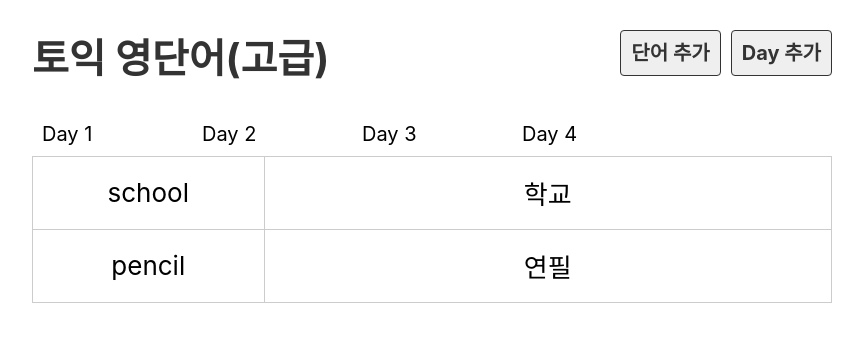
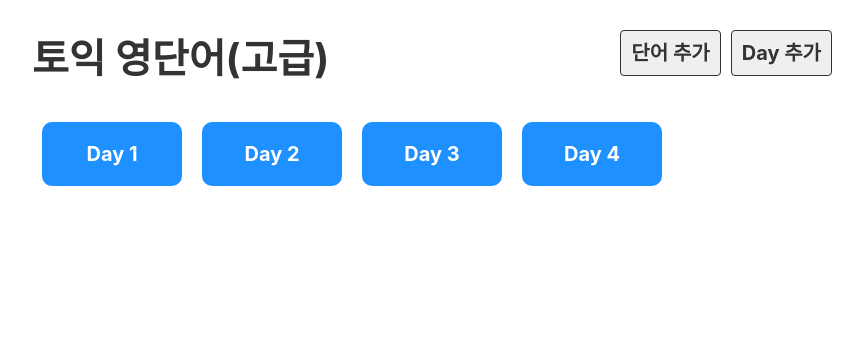
Before and after one commit to NBguys/react, a JavaScript app: page / in a window 1280 px wide. Shown: the top 342 px of the page, without its empty margins (208-1071 px from the left). Built offline with nearby package versions, Linux system fonts and the light colour scheme; the HTML template or start-up script is replaced by a standard one.

Commit message:
React JS #11

```diff
--- a/package.json
+++ b/package.json
@@ -8,6 +8,7 @@
     "@testing-library/user-event": "^13.5.0",
     "react": "^18.2.0",
     "react-dom": "^18.2.0",
+    "react-router-dom": "^6.21.3",
     "react-scripts": "5.0.1",
     "web-vitals": "^2.1.4"
   },
--- a/src/App.js
+++ b/src/App.js
@@ -1,14 +1,21 @@
 import Header from "./commponent/Header";
 import DayList from "./commponent/DayList";
 import Day from "./commponent/Day";
+import { BrowserRouter, Route, Routes } from "react-router-dom";
+import Emptypage from "./commponent/EmptyPage";
 
 function App() {
   return (
-    <div className='App'>
-      <Header />
-      <DayList />
-      <Day />
-    </div >
+    <BrowserRouter>
+      <div className='App'>
+        <Header />
+        <Routes>
+          <Route path="/" element={<DayList/>} />
+          <Route path="/day/:day" element={<Day/>} />
+          <Route path="*" element={<Emptypage/>} />
+        </Routes>
+      </div>
+    </BrowserRouter>
   );
 }
 
--- a/src/commponent/Day.js
+++ b/src/commponent/Day.js
@@ -1,11 +1,10 @@
 import Dummy from "../db/data.json";
+import { useParams } from "react-router-dom";
 
 export default function Day() {
 
-    const day = 1;
-    const wordList = Dummy.words.filter((word) => word.day === day);
-
-    console.log(wordList);
+    const day = useParams().day;
+    const wordList = Dummy.words.filter((word) => word.day === Number(day));
 
     return (
         <table>
--- a/src/commponent/DayList.js
+++ b/src/commponent/DayList.js
@@ -1,11 +1,12 @@
 import dummy from "../db/data.json"
+import { Link } from "react-router-dom";
 
 export default function DayList() {
     return (
         <ul className="list_day">
             {dummy.days.map(day => (
                 <li key={day.id}>
-                    Day {day.day}
+                    <Link to={`/day/${day.day}`}> Day {day.day} </Link>
                 </li>
             ))}
 
--- /dev/null
+++ b/src/commponent/EmptyPage.js
@@ -0,0 +1,10 @@
+import { Link } from "react-router-dom";
+
+export default function Emptypage() {
+    return (
+        <div>
+            <h2>잘못된 접근입니다</h2>
+            <Link to="/">돌아가기</Link>
+        </div>
+    )
+}
--- a/src/commponent/Header.js
+++ b/src/commponent/Header.js
@@ -1,8 +1,10 @@
+import { Link } from "react-router-dom";
+
 export default function Header() {
     return (
         <div className="header">
             <h1>
-                <a href="/">토익 영단어(고급)</a>
+                <Link to="/">토익 영단어(고급)</Link>
             </h1>
             <div className="menu">
                 <a href="#x" className="link">
--- a/src/db/data.json
+++ b/src/db/data.json
@@ -47,35 +47,35 @@
             "isDone": false
         },
         {
-            "day": "3",
+            "day": 3,
             "eng": "window",
             "kor": "창문",
             "isDone": false,
             "id": 7
         },
         {
-            "day": "3",
+            "day": 3,
             "eng": "house",
             "kor": "집",
             "isDone": false,
             "id": 8
         },
         {
-            "day": "2",
+            "day": 2,
             "eng": "mouse",
             "kor": "쥐",
             "isDone": false,
             "id": 9
         },
         {
-            "day": "4",
+            "day": 4,
             "eng": "monkey",
             "kor": "원숭이",
             "isDone": false,
             "id": 10
         },
         {
-            "day": "4",
+            "day": 4,
             "eng": "apple",
             "kor": "사과",
             "isDone": false,
```
Also changed, not shown: 1 other file (tests, documents, lock files or other folders).
